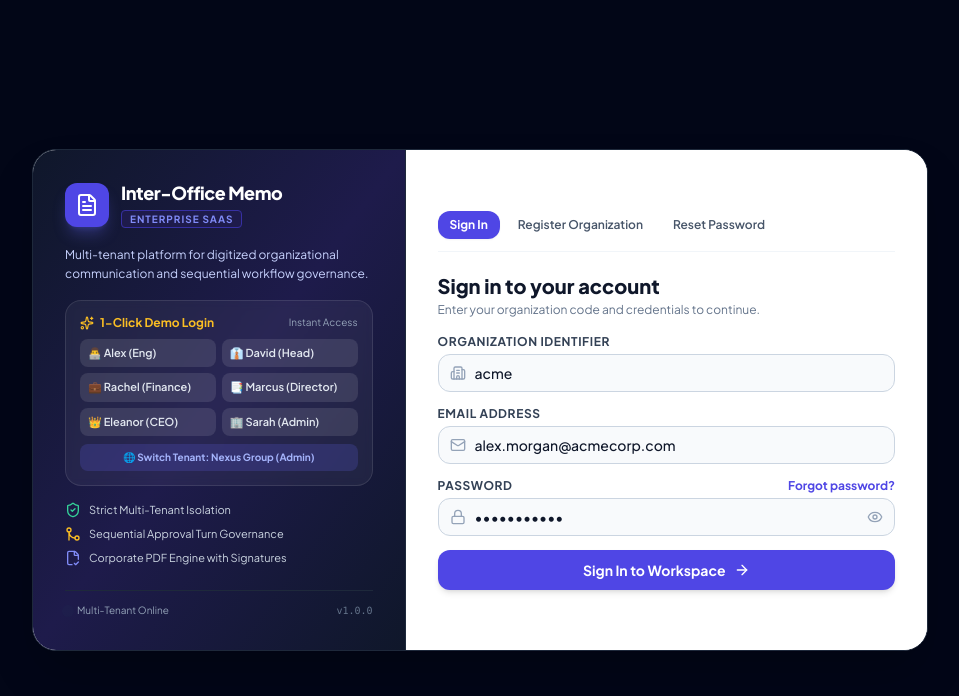
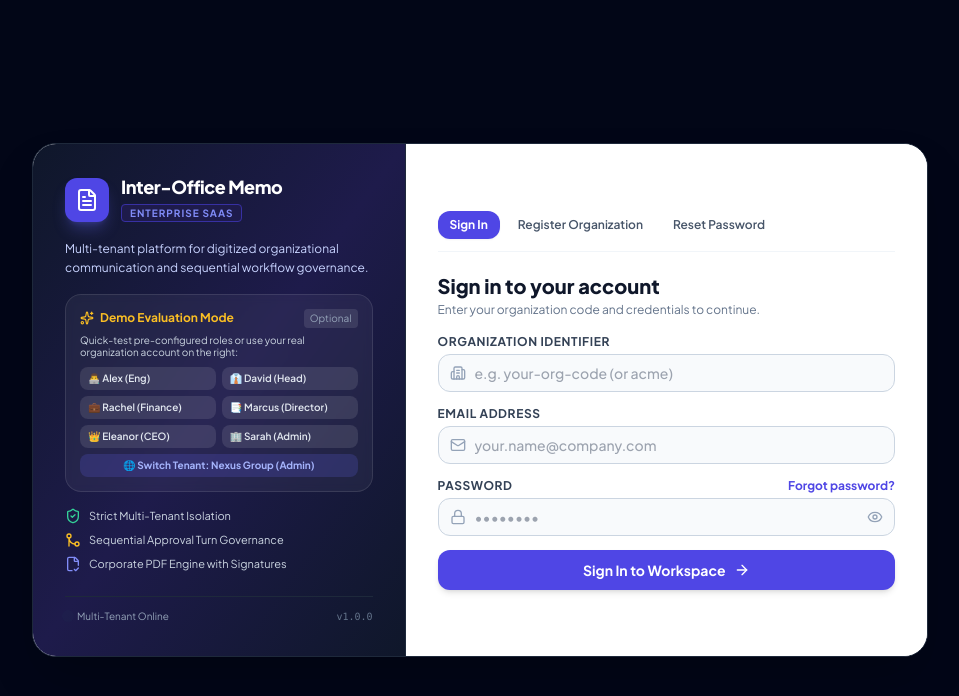
Before and after one commit to ZamanShafin/memo-system, a FastAPI app: page / in a window 1280 px wide. Shown: the top 696 px of the page, without its empty margins (160-1119 px from the left). Run offline with FastAPI, Linux system fonts and the light colour scheme; data comes from the database, SQL or seed files in the repository; some libraries are stand-ins or nearby versions.

Commit message:
fix: remove hardcoded demo values and enable real organization onboarding

```diff
--- a/app/templates/index.html
+++ b/app/templates/index.html
@@ -72,34 +72,38 @@
                     </p>
 
                     <!-- Instant 1-Click Demo Personas -->
+                    <!-- Fast Demo Evaluation Helper -->
                     <div class="p-3.5 bg-white/5 rounded-2xl border border-white/10 backdrop-blur-sm mb-4">
-                        <div class="flex items-center justify-between mb-2">
+                        <div class="flex items-center justify-between mb-1.5">
                             <span class="text-xs font-bold text-amber-400 flex items-center gap-1.5">
-                                <i data-lucide="sparkles" class="w-3.5 h-3.5 text-amber-400"></i> 1-Click Demo Login
+                                <i data-lucide="sparkles" class="w-3.5 h-3.5 text-amber-400"></i> Demo Evaluation Mode
                             </span>
-                            <span class="text-[10px] text-slate-400">Instant Access</span>
+                            <span class="text-[10px] text-slate-400 bg-white/10 px-1.5 py-0.5 rounded">Optional</span>
                         </div>
+                        <p class="text-[10px] text-slate-300 mb-2 leading-tight">
+                            Quick-test pre-configured roles or use your real organization account on the right:
+                        </p>
                         <div class="grid grid-cols-2 gap-1.5">
-                            <button type="button" onclick="quickLogin(6)" class="px-2 py-1.5 bg-white/10 hover:bg-indigo-600 rounded-lg text-[11px] font-semibold text-slate-200 hover:text-white text-left truncate transition">
+                            <button type="button" onclick="quickLogin(6)" class="px-2 py-1 bg-white/10 hover:bg-indigo-600 rounded-lg text-[10px] font-semibold text-slate-200 hover:text-white text-left truncate transition">
                                 👨‍💻 Alex (Eng)
                             </button>
-                            <button type="button" onclick="quickLogin(2)" class="px-2 py-1.5 bg-white/10 hover:bg-indigo-600 rounded-lg text-[11px] font-semibold text-slate-200 hover:text-white text-left truncate transition">
+                            <button type="button" onclick="quickLogin(2)" class="px-2 py-1 bg-white/10 hover:bg-indigo-600 rounded-lg text-[10px] font-semibold text-slate-200 hover:text-white text-left truncate transition">
                                 👔 David (Head)
                             </button>
-                            <button type="button" onclick="quickLogin(3)" class="px-2 py-1.5 bg-white/10 hover:bg-indigo-600 rounded-lg text-[11px] font-semibold text-slate-200 hover:text-white text-left truncate transition">
+                            <button type="button" onclick="quickLogin(3)" class="px-2 py-1 bg-white/10 hover:bg-indigo-600 rounded-lg text-[10px] font-semibold text-slate-200 hover:text-white text-left truncate transition">
                                 💼 Rachel (Finance)
                             </button>
-                            <button type="button" onclick="quickLogin(4)" class="px-2 py-1.5 bg-white/10 hover:bg-indigo-600 rounded-lg text-[11px] font-semibold text-slate-200 hover:text-white text-left truncate transition">
+                            <button type="button" onclick="quickLogin(4)" class="px-2 py-1 bg-white/10 hover:bg-indigo-600 rounded-lg text-[10px] font-semibold text-slate-200 hover:text-white text-left truncate transition">
                                 📑 Marcus (Director)
                             </button>
-                            <button type="button" onclick="quickLogin(5)" class="px-2 py-1.5 bg-white/10 hover:bg-indigo-600 rounded-lg text-[11px] font-semibold text-slate-200 hover:text-white text-left truncate transition">
+                            <button type="button" onclick="quickLogin(5)" class="px-2 py-1 bg-white/10 hover:bg-indigo-600 rounded-lg text-[10px] font-semibold text-slate-200 hover:text-white text-left truncate transition">
                                 👑 Eleanor (CEO)
                             </button>
-                            <button type="button" onclick="quickLogin(1)" class="px-2 py-1.5 bg-white/10 hover:bg-indigo-600 rounded-lg text-[11px] font-semibold text-slate-200 hover:text-white text-left truncate transition">
+                            <button type="button" onclick="quickLogin(1)" class="px-2 py-1 bg-white/10 hover:bg-indigo-600 rounded-lg text-[10px] font-semibold text-slate-200 hover:text-white text-left truncate transition">
                                 🏢 Sarah (Admin)
                             </button>
                         </div>
-                        <button type="button" onclick="quickLogin(8)" class="w-full mt-2 px-2 py-1.5 bg-indigo-500/20 hover:bg-indigo-500 text-indigo-300 hover:text-white rounded-lg text-[10px] font-bold text-center transition flex items-center justify-center gap-1">
+                        <button type="button" onclick="quickLogin(8)" class="w-full mt-1.5 px-2 py-1 bg-indigo-500/20 hover:bg-indigo-500 text-indigo-300 hover:text-white rounded-lg text-[10px] font-bold text-center transition flex items-center justify-center gap-1">
                             <span>🌐 Switch Tenant: Nexus Group (Admin)</span>
                         </button>
                     </div>
@@ -164,7 +168,7 @@
                                 <div class="absolute inset-y-0 left-0 pl-3 flex items-center pointer-events-none text-slate-400">
                                     <i data-lucide="building-2" class="w-4 h-4"></i>
                                 </div>
-                                <input id="login-org-code" type="text" required placeholder="e.g. acme or nexus" value="acme" class="block w-full pl-9 pr-3 py-2 bg-slate-50 border border-slate-300 rounded-xl text-xs sm:text-sm focus:bg-white focus:ring-2 focus:ring-indigo-500 focus:border-indigo-500 font-medium transition">
+                                <input id="login-org-code" type="text" required placeholder="e.g. your-org-code (or acme)" class="block w-full pl-9 pr-3 py-2 bg-slate-50 border border-slate-300 rounded-xl text-xs sm:text-sm focus:bg-white focus:ring-2 focus:ring-indigo-500 focus:border-indigo-500 font-medium transition">
                             </div>
                         </div>
 
@@ -174,7 +178,7 @@
                                 <div class="absolute inset-y-0 left-0 pl-3 flex items-center pointer-events-none text-slate-400">
                                     <i data-lucide="mail" class="w-4 h-4"></i>
                                 </div>
-                                <input id="login-email" type="email" required placeholder="alex.morgan@acmecorp.com" value="alex.morgan@acmecorp.com" class="block w-full pl-9 pr-3 py-2 bg-slate-50 border border-slate-300 rounded-xl text-xs sm:text-sm focus:bg-white focus:ring-2 focus:ring-indigo-500 focus:border-indigo-500 font-medium transition">
+                                <input id="login-email" type="email" required placeholder="your.name@company.com" class="block w-full pl-9 pr-3 py-2 bg-slate-50 border border-slate-300 rounded-xl text-xs sm:text-sm focus:bg-white focus:ring-2 focus:ring-indigo-500 focus:border-indigo-500 font-medium transition">
                             </div>
                         </div>
 
@@ -189,7 +193,7 @@
                                 <div class="absolute inset-y-0 left-0 pl-3 flex items-center pointer-events-none text-slate-400">
                                     <i data-lucide="lock" class="w-4 h-4"></i>
                                 </div>
-                                <input id="login-password" type="password" required placeholder="••••••••" value="password123" class="block w-full pl-9 pr-10 py-2 bg-slate-50 border border-slate-300 rounded-xl text-xs sm:text-sm focus:bg-white focus:ring-2 focus:ring-indigo-500 focus:border-indigo-500 font-medium transition">
+                                <input id="login-password" type="password" required placeholder="••••••••" class="block w-full pl-9 pr-10 py-2 bg-slate-50 border border-slate-300 rounded-xl text-xs sm:text-sm focus:bg-white focus:ring-2 focus:ring-indigo-500 focus:border-indigo-500 font-medium transition">
                                 <button type="button" onclick="togglePasswordVisibility('login-password')" class="absolute inset-y-0 right-0 pr-3 flex items-center text-slate-400 hover:text-slate-600">
                                     <i data-lucide="eye" class="w-4 h-4"></i>
                                 </button>
@@ -216,11 +220,11 @@
                     <form class="space-y-3.5" onsubmit="handleForgotPasswordForm(event)">
                         <div>
                             <label class="block text-xs font-bold text-slate-700 uppercase mb-1">Organization Code</label>
-                            <input id="reset-org-code" type="text" required placeholder="e.g. acme or nexus" value="acme" class="block w-full px-3 py-2 bg-white border border-slate-300 rounded-xl text-xs sm:text-sm focus:ring-2 focus:ring-indigo-500">
+                            <input id="reset-org-code" type="text" required placeholder="e.g. your-org-code" class="block w-full px-3 py-2 bg-white border border-slate-300 rounded-xl text-xs sm:text-sm focus:ring-2 focus:ring-indigo-500">
                         </div>
                         <div>
                             <label class="block text-xs font-bold text-slate-700 uppercase mb-1">Your Registered Email</label>
-                            <input id="reset-email" type="email" required placeholder="alex.morgan@acmecorp.com" class="block w-full px-3 py-2 bg-white border border-slate-300 rounded-xl text-xs sm:text-sm focus:ring-2 focus:ring-indigo-500">
+                            <input id="reset-email" type="email" required placeholder="your.name@company.com" class="block w-full px-3 py-2 bg-white border border-slate-300 rounded-xl text-xs sm:text-sm focus:ring-2 focus:ring-indigo-500">
                         </div>
                         <div>
                             <label class="block text-xs font-bold text-slate-700 uppercase mb-1">New Password</label>
```
Also changed, not shown: 1 other file.
